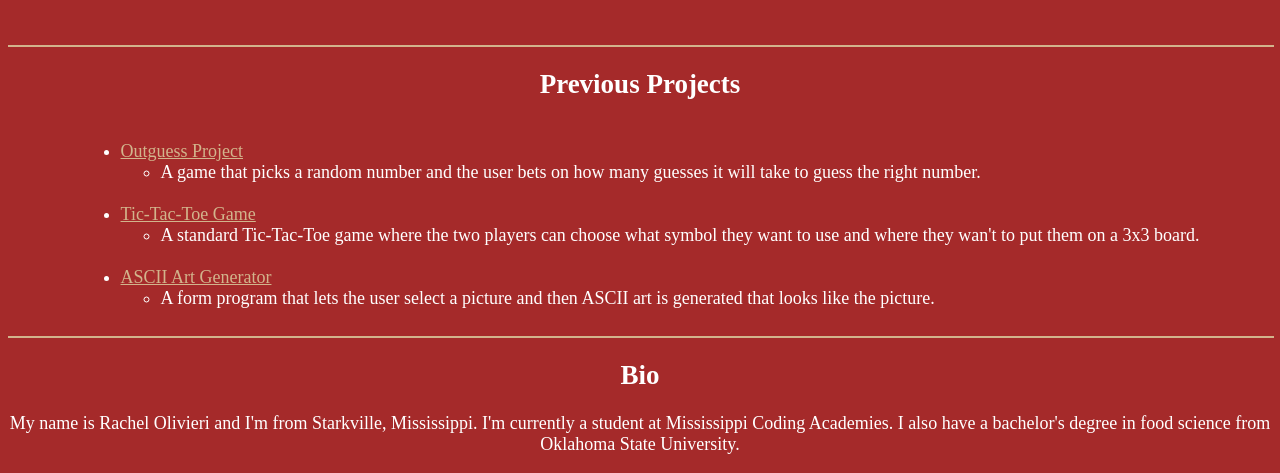
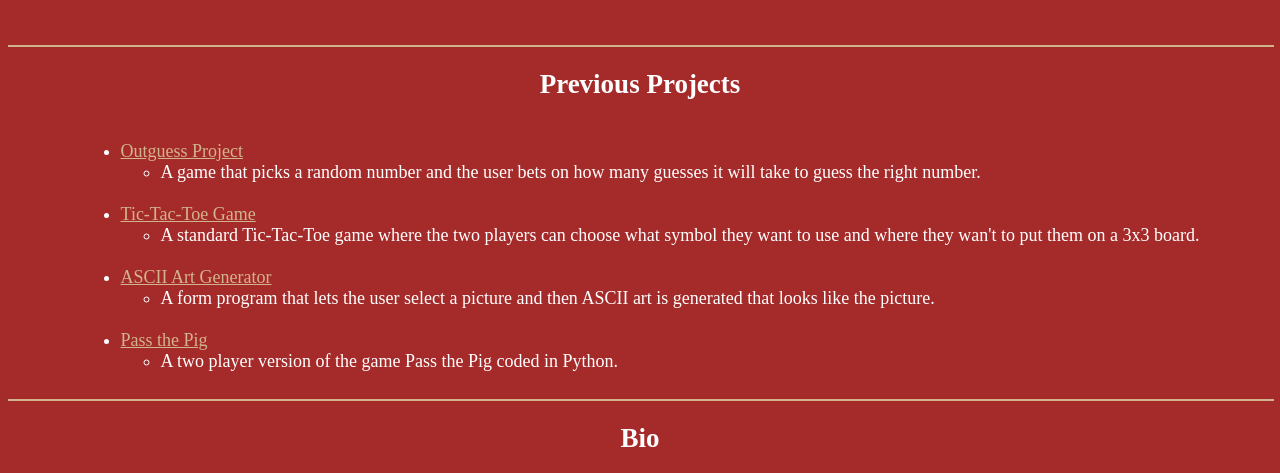
Before and after one commit to RachelOlivieri/rachelolivieri.github.io, a plain HTML site: page index.html in a window 1280 px wide. Shown: the part 634-1107 px from the top of the page. Drawn offline with Linux system fonts and the light colour scheme.

Commit message:
Update index.html

```diff
--- a/index.html
+++ b/index.html
@@ -62,6 +62,15 @@
                 </li>
               </ul>
             </li>
+            <br />
+            <li>
+              <a href="https://github.com/raolivi/Pass-the-Pig">Pass the Pig</a>
+              <ul>
+                <li>
+                  A two player version of the game Pass the Pig coded in Python.
+                </li>
+              </ul>
+            </li>
         </ul>
         <br />
     </section>
```
